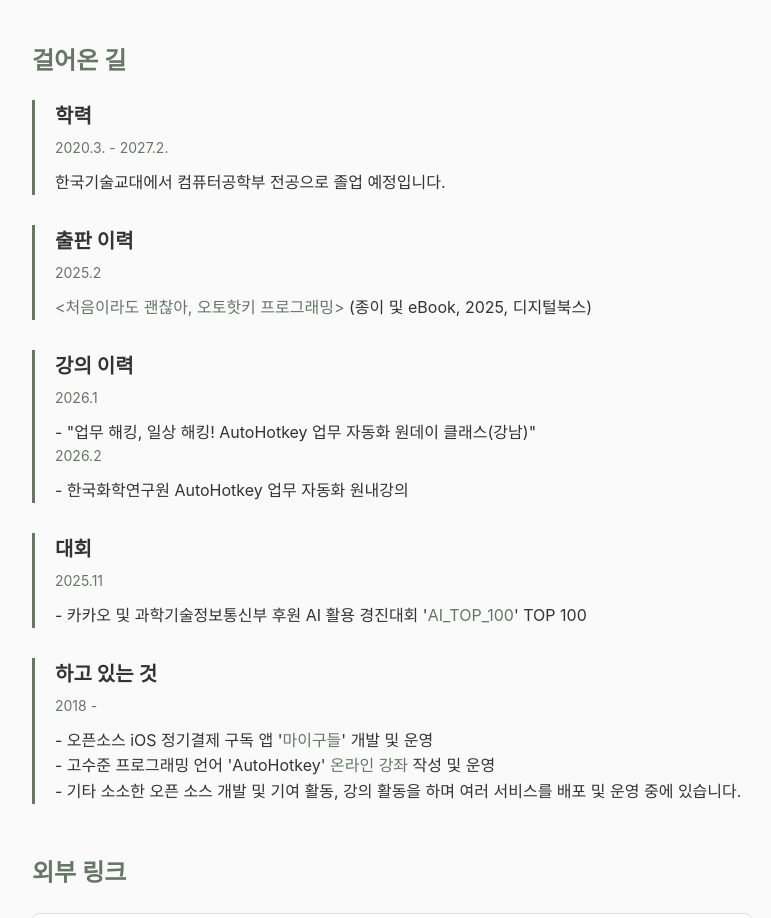
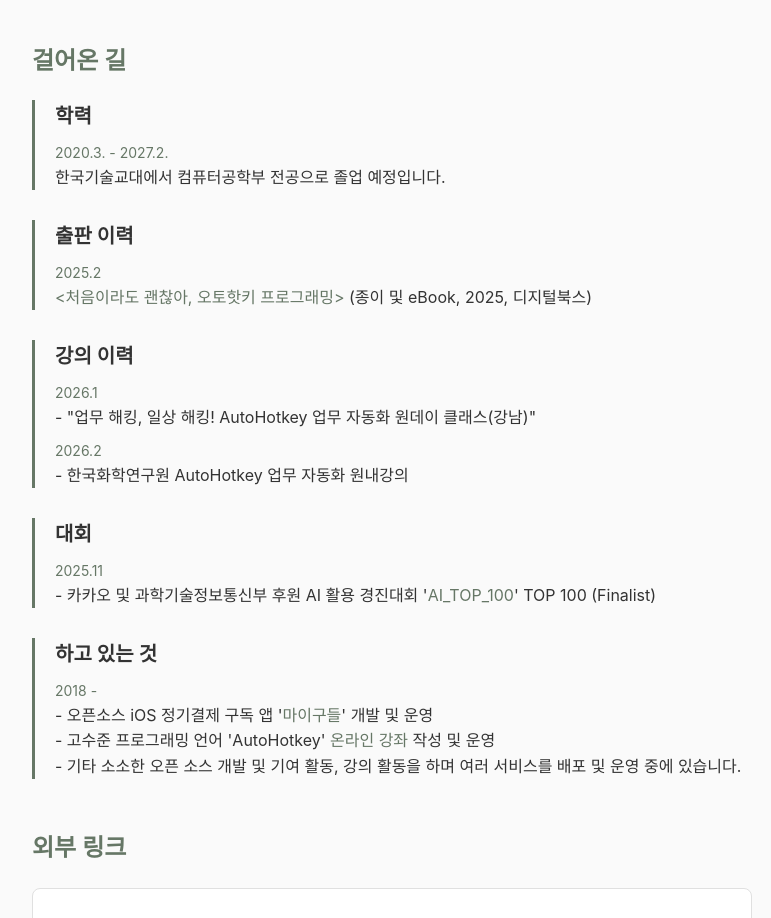
Before and after one commit to devPnal/lanpcc, a plain HTML site: page index.html in a window 1280 px wide. Shown: the part 360-1278 px from the top of the page, without its empty margins (248-1019 px from the left). Drawn offline with Linux system fonts and the light colour scheme.

Commit message:
Update index.html

```diff
--- a/index.html
+++ b/index.html
@@ -80,7 +80,7 @@
         .experience-period {
             font-size: 14px;
             color: #667766;
-            margin-bottom: 10px;
+            margin-top: 10px;
         }
 
         .experience-desc {
@@ -208,7 +208,7 @@
                 <div class="experience-title">대회</div>
                 <div class="experience-period">2025.11</div>
                 <p class="experience-desc">
-					- 카카오 및 과학기술정보통신부 후원 AI 활용 경진대회 '<a href="https://2025.aitop100.org" target="_blank">AI_TOP_100</a>' TOP 100
+					- 카카오 및 과학기술정보통신부 후원 AI 활용 경진대회 '<a href="https://2025.aitop100.org" target="_blank">AI_TOP_100</a>' TOP 100 (Finalist)
                 </p>
             </div>
 	    <div class="experience-item">
```
